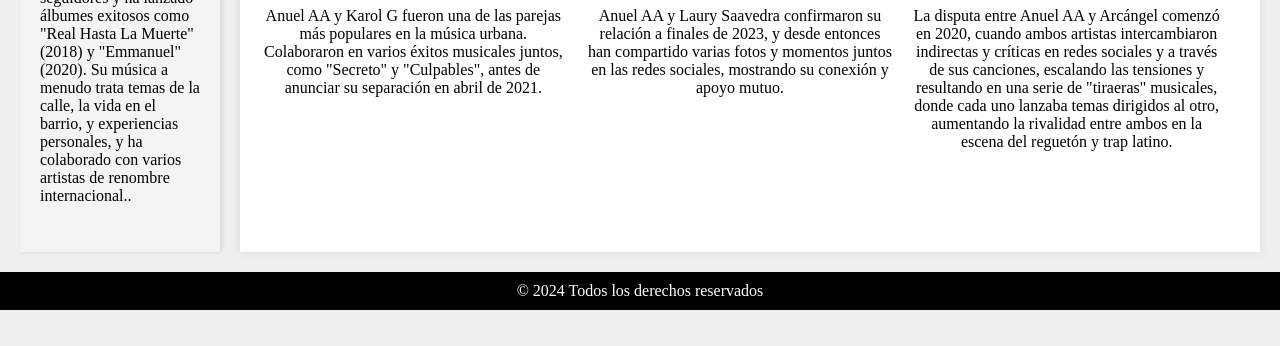
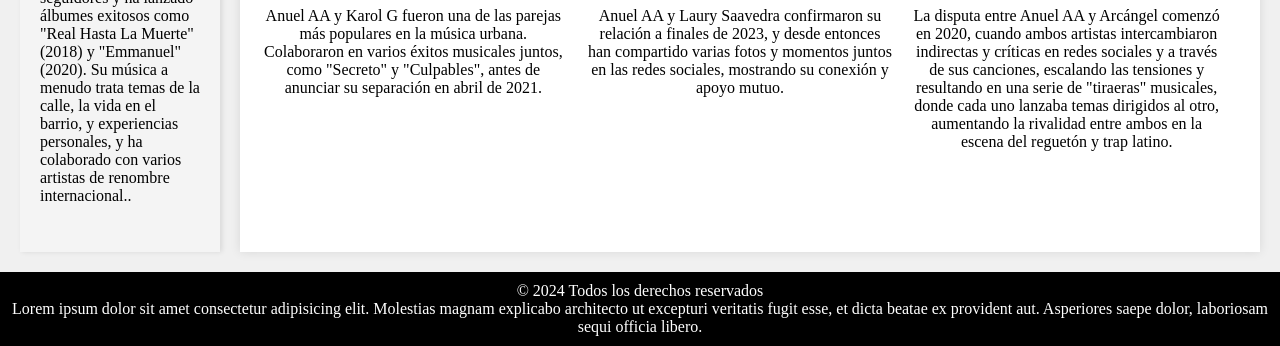
Before and after one commit to Felipe-GB10/Felipe-, a plain HTML site: page index.html in a window 1280 px wide. Shown: the part 653-999 px from the top of the page. Before the commit the page ends 963 px from the top, so only its background shows below. Drawn offline with Linux system fonts and the light colour scheme.

Commit message:
agregue lorem

```diff
--- a/index.html
+++ b/index.html
@@ -64,6 +64,7 @@
     </div>
     <footer>
         <p>&copy; 2024 Todos los derechos reservados</p>
+        <p>Lorem ipsum dolor sit amet consectetur adipisicing elit. Molestias magnam explicabo architecto ut excepturi veritatis fugit esse, et dicta beatae ex provident aut. Asperiores saepe dolor, laboriosam sequi officia libero.</p>
     </footer>
 </body>
 </html>
```
